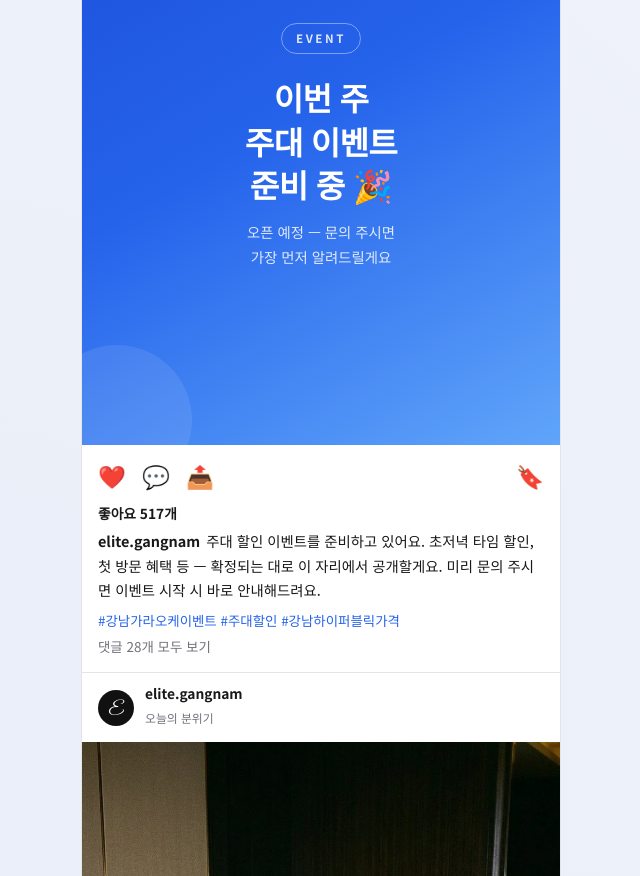
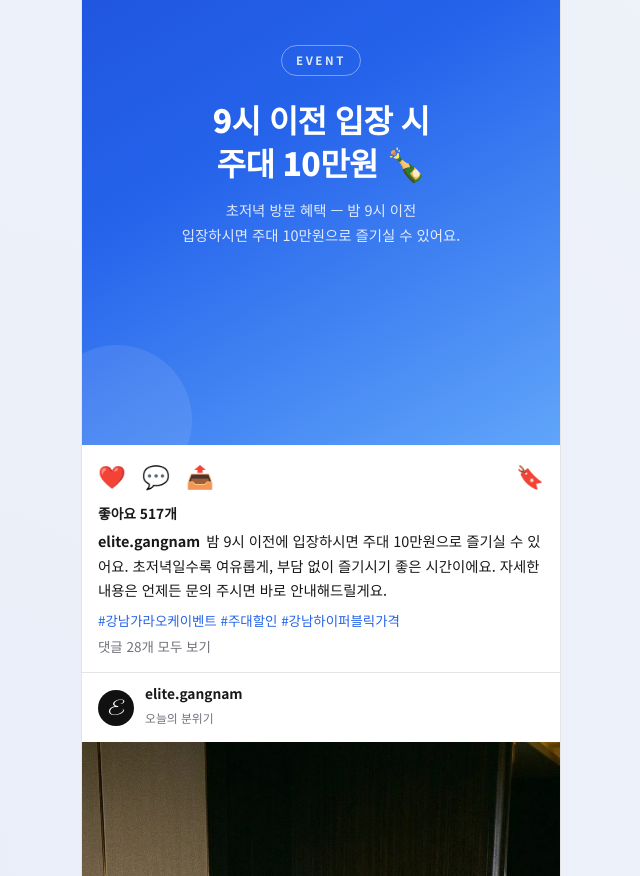
Before and after one commit to momentumyj-elite1/ellite2, a plain HTML site: page index.html in a window 1280 px wide. Shown: the part 1606-2482 px from the top of the page, without its empty margins (319-959 px from the left). Drawn offline with Linux system fonts and the light colour scheme.

Commit message:
Update event post to 9시 이전 입장 주대 10만원 event

```diff
--- a/index.html
+++ b/index.html
@@ -357,15 +357,15 @@ footer p{font-size:.74rem;color:var(--gray);line-height:1.9}
     <div class="post-card pc-event">
       <div class="deco d1"></div><div class="deco d2"></div>
       <div class="badge">EVENT</div>
-      <h3>이번 주<br>주대 이벤트<br>준비 중 🎉</h3>
-      <p>오픈 예정 — 문의 주시면<br>가장 먼저 알려드릴게요</p>
+      <h3>9시 이전 입장 시<br>주대 10만원 🍾</h3>
+      <p>초저녁 방문 혜택 — 밤 9시 이전<br>입장하시면 주대 10만원으로 즐기실 수 있어요.</p>
     </div>
     <div class="post-actions"><span>❤️</span><span>💬</span><span>📤</span><span class="save">🔖</span></div>
     <div class="likes">좋아요 517개</div>
     <div class="caption">
-      <b>elite.gangnam</b>주대 할인 이벤트를 준비하고 있어요.
-      초저녁 타임 할인, 첫 방문 혜택 등 — 확정되는 대로 이 자리에서 공개할게요.
-      미리 문의 주시면 이벤트 시작 시 바로 안내해드려요.
+      <b>elite.gangnam</b>밤 9시 이전에 입장하시면 주대 10만원으로 즐기실 수 있어요.
+      초저녁일수록 여유롭게, 부담 없이 즐기시기 좋은 시간이에요.
+      자세한 내용은 언제든 문의 주시면 바로 안내해드릴게요.
       <span class="tags">#강남가라오케이벤트 #주대할인 #강남하이퍼블릭가격</span>
     </div>
     <div class="comments">댓글 28개 모두 보기</div>
```
